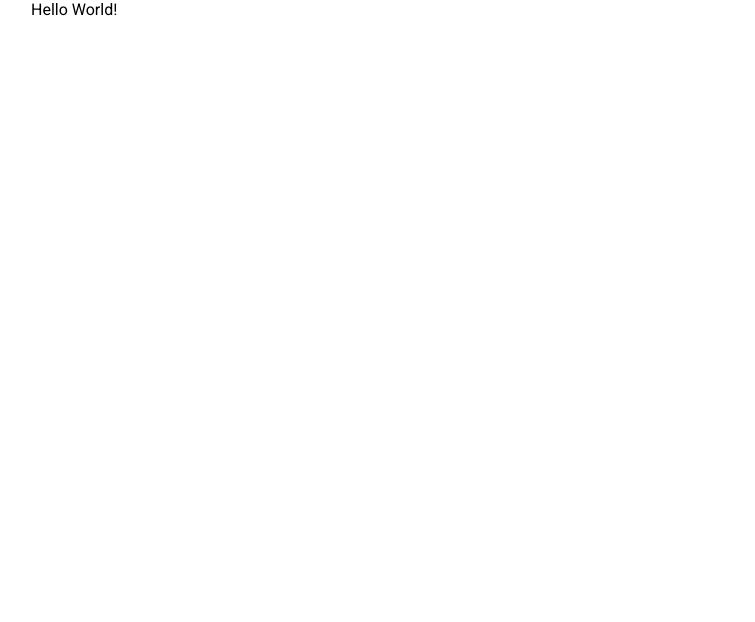
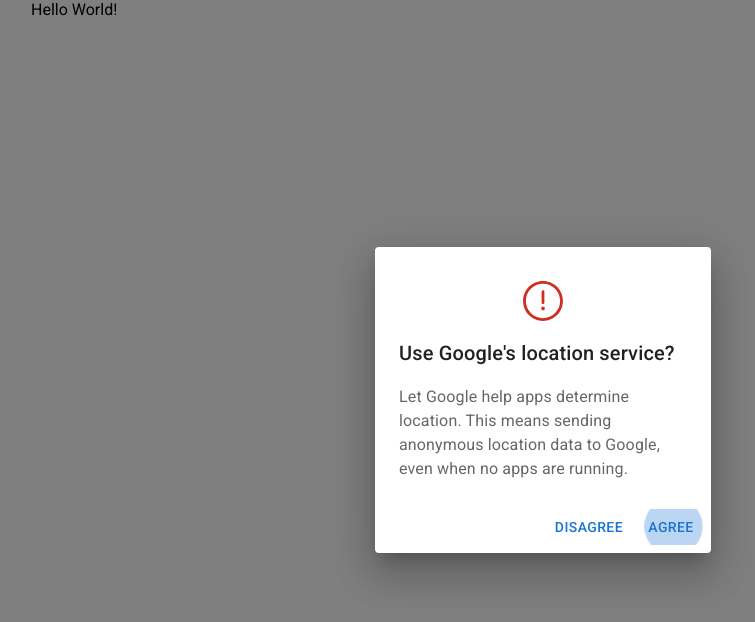
Before and after one commit to Kkatsiarryna/module-docs, a React (Vite) app: page / in a window 1280 px wide. Shown: the top 622 px of the page, without its empty margins (97-852 px from the left). Built offline with nearby package versions, Linux system fonts and the light colour scheme.

Commit message:
feat: start creating the modal element

```diff
--- a/src/app/App.tsx
+++ b/src/app/App.tsx
@@ -1,10 +1,12 @@
 import { StyledEngineProvider } from '@mui/material/styles'
+import Modal from '../shared/ui/modal/Modal'
 
 function App() {
   return (
     <StyledEngineProvider injectFirst>
       <div style={{ display: 'flex', flexDirection: 'column', gap: '50px', marginLeft: '10%' }}>
         Hello World!
+        <Modal></Modal>
       </div>
     </StyledEngineProvider>
   )
--- /dev/null
+++ b/src/shared/ui/modal/Modal.module.scss
@@ -0,0 +1,16 @@
+.module {
+  border-radius: var(--radius-5xx);
+padding: 32px;
+max-width: 400px;
+height: auto;
+background: var(--background-surface);
+margin: auto;
+// position: relative;
+}
+
+.module__icon {
+  width: 40px;
+  height: 40px;
+  margin: auto;
+  padding-top: 34px;
+}
--- /dev/null
+++ b/src/shared/ui/modal/Modal.tsx
@@ -0,0 +1,48 @@
+import * as React from 'react'
+import Button from '@mui/material/Button'
+import Dialog from '@mui/material/Dialog'
+import DialogActions from '@mui/material/DialogActions'
+import DialogContent from '@mui/material/DialogContent'
+import DialogContentText from '@mui/material/DialogContentText'
+import DialogTitle from '@mui/material/DialogTitle'
+import styles from './Modal.module.scss'
+import Attention from '../../assets/icons/filled/warning_circle_red.svg?react'
+
+export default function Modal() {
+  const [open, setOpen] = React.useState(true)
+
+  // const handleClickOpen = () => {
+  //   setOpen(true)
+  // }
+
+  const handleClose = () => {
+    setOpen(false)
+  }
+
+  return (
+    <React.Fragment>
+      <Dialog
+        open={open}
+        onClose={handleClose}
+        aria-labelledby="alert-dialog-title"
+        aria-describedby="alert-dialog-description"
+        className={styles.module}
+      >
+        <Attention className={styles.module__icon}></Attention>
+        <DialogTitle id="alert-dialog-title">{"Use Google's location service?"}</DialogTitle>
+        <DialogContent>
+          <DialogContentText id="alert-dialog-description">
+            Let Google help apps determine location. This means sending anonymous location data to
+            Google, even when no apps are running.
+          </DialogContentText>
+        </DialogContent>
+        <DialogActions>
+          <Button onClick={handleClose}>Disagree</Button>
+          <Button onClick={handleClose} autoFocus>
+            Agree
+          </Button>
+        </DialogActions>
+      </Dialog>
+    </React.Fragment>
+  )
+}
```
Also changed, not shown: src/shared/assets/icons/filled/warning_circle_red.svg (added).
